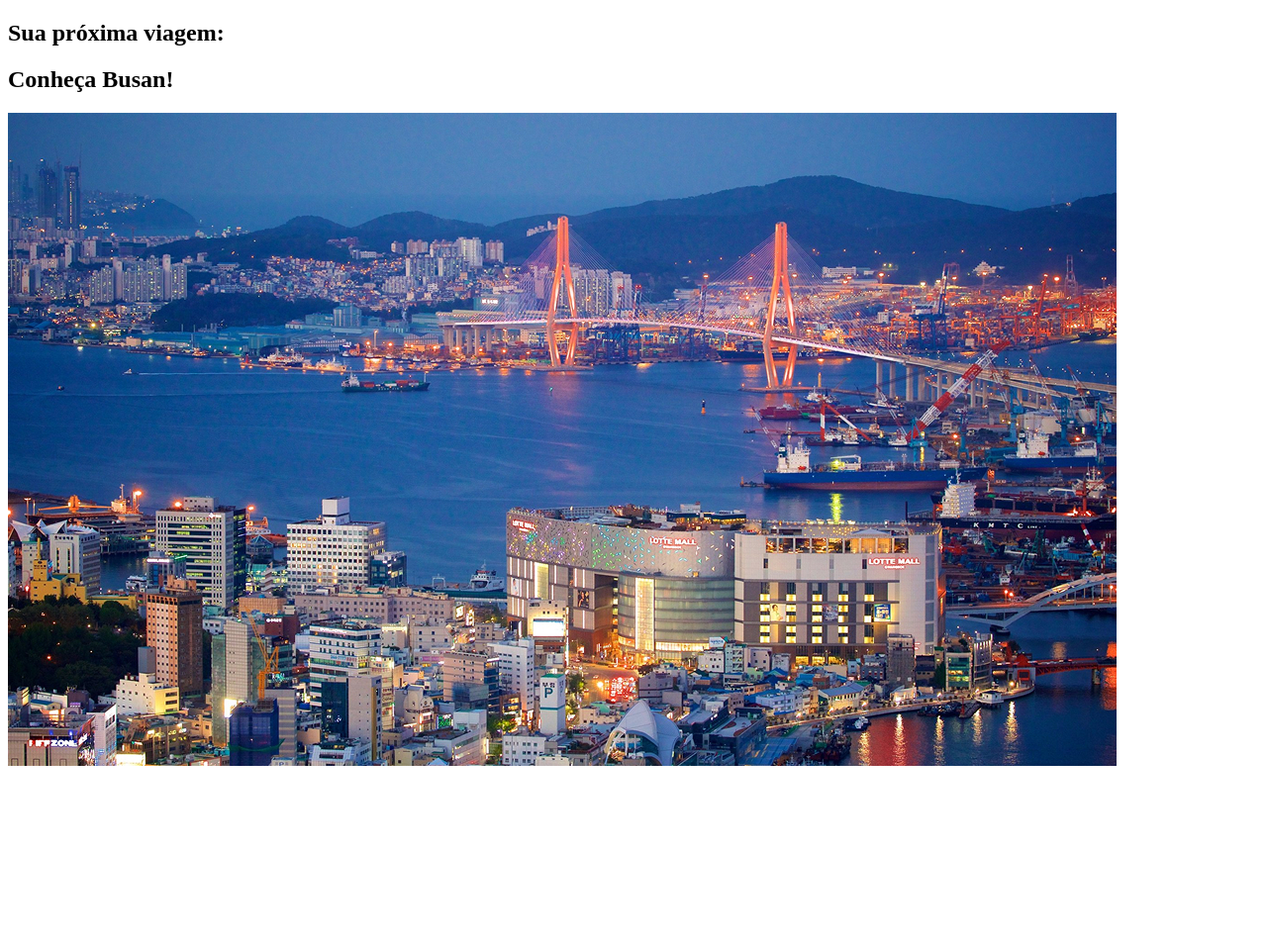
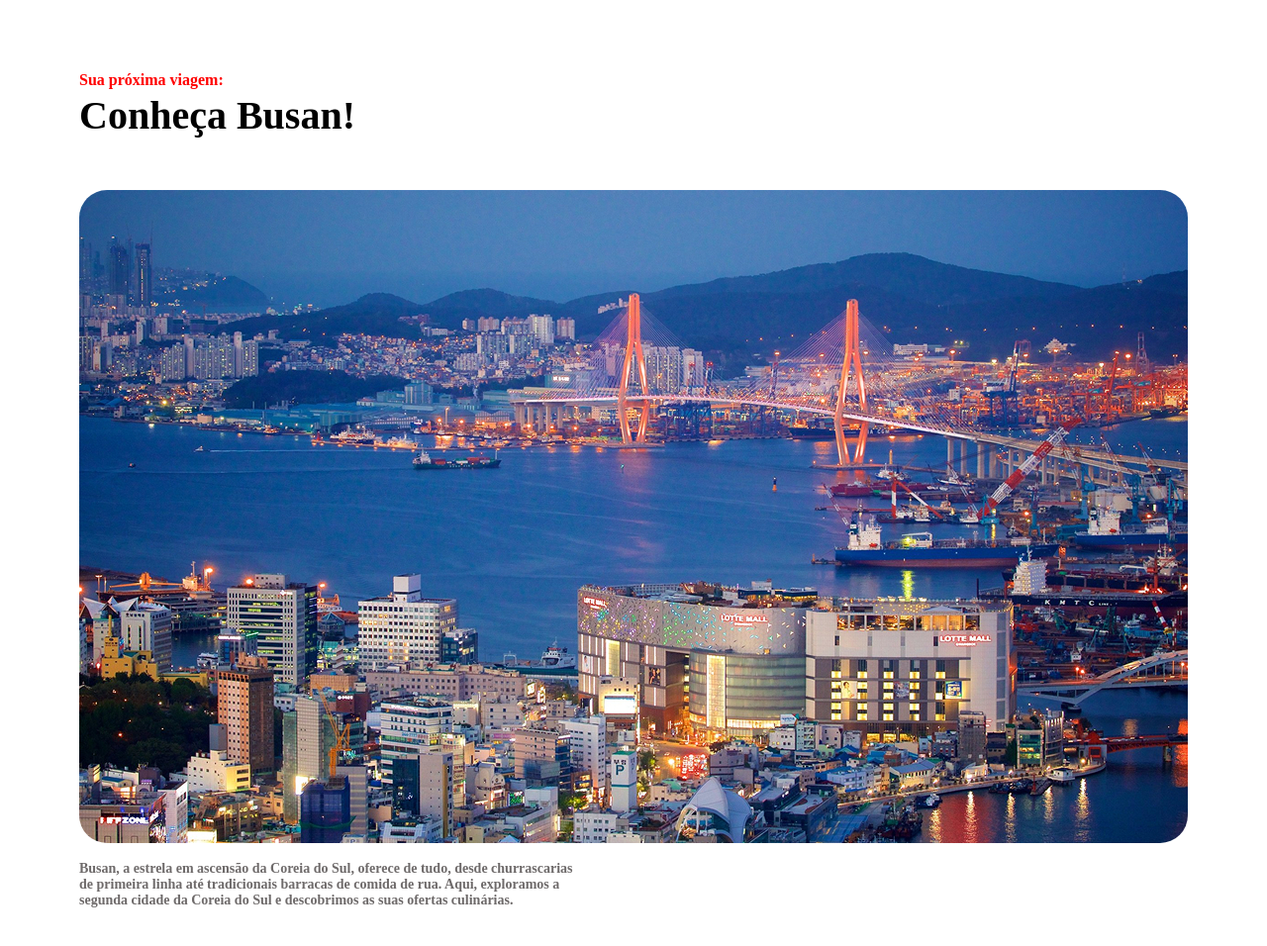
Before and after one commit to BernardoHV/proj-local-turistico, a plain HTML site: page index.html in a window 1280 px wide. Shown: the whole page at 99% size. Before the commit the page ends 800 px from the top, so only its background shows below. Drawn offline with Linux system fonts and the light colour scheme.

Commit message:
rodapé da primeira imagem e estilos

```diff
--- a/index.html
+++ b/index.html
@@ -6,14 +6,17 @@
   <link rel="stylesheet" href="/style.css">
   <title>Local Turístico</title>
 </head>
-<div>
-<body><section id="introducao busan">
+
+<body>
+<div id="page">
+<section id="introducao">
   <h1 id="proxima-viagem">
 Sua próxima viagem:
   </h1>
   <h2>Conheça Busan!</h2>
   <img src="/busan-tittle-image.jpg" alt="foto inicial">
+<h3>Busan, a estrela em ascensão da Coreia do Sul, oferece de tudo, desde churrascarias de primeira linha até tradicionais barracas de comida de rua. Aqui, exploramos a segunda cidade da Coreia do Sul e descobrimos as suas ofertas culinárias.</h3>
 </section>
+</div>
 </body>
-</div>
 </html>
--- a/style.css
+++ b/style.css
@@ -0,0 +1,13 @@
+
+body {margin: 80px;}
+
+img { border-radius: 28px;}
+
+h1 {font-size: 16px;
+color: red;}
+h2 {font-size: 40px;
+padding-bottom: 40px;}
+h1, h2{line-height: 10%;}
+h3 {font-size: 14px;
+color: #6e6a6a;
+margin-right: 55%;}
```
